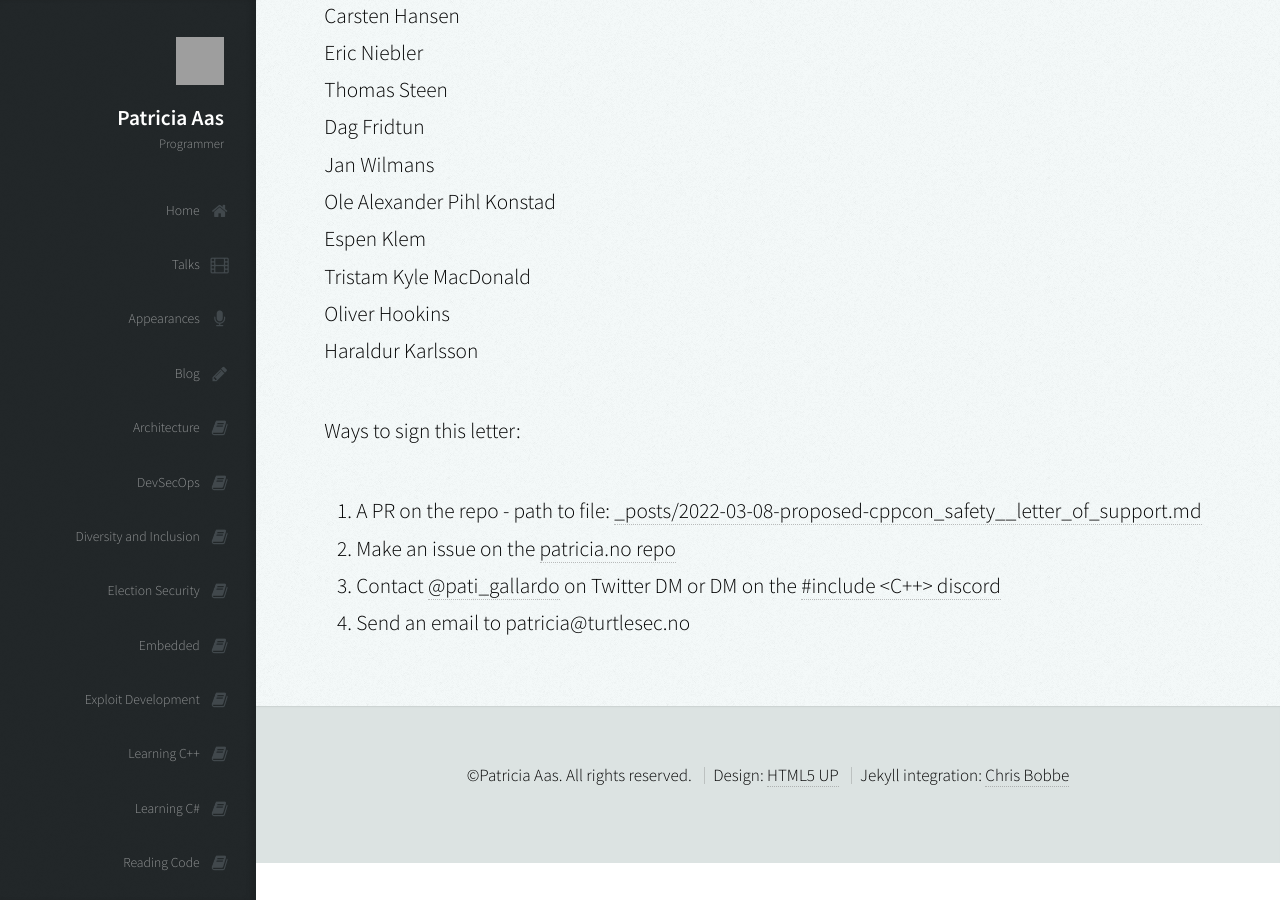
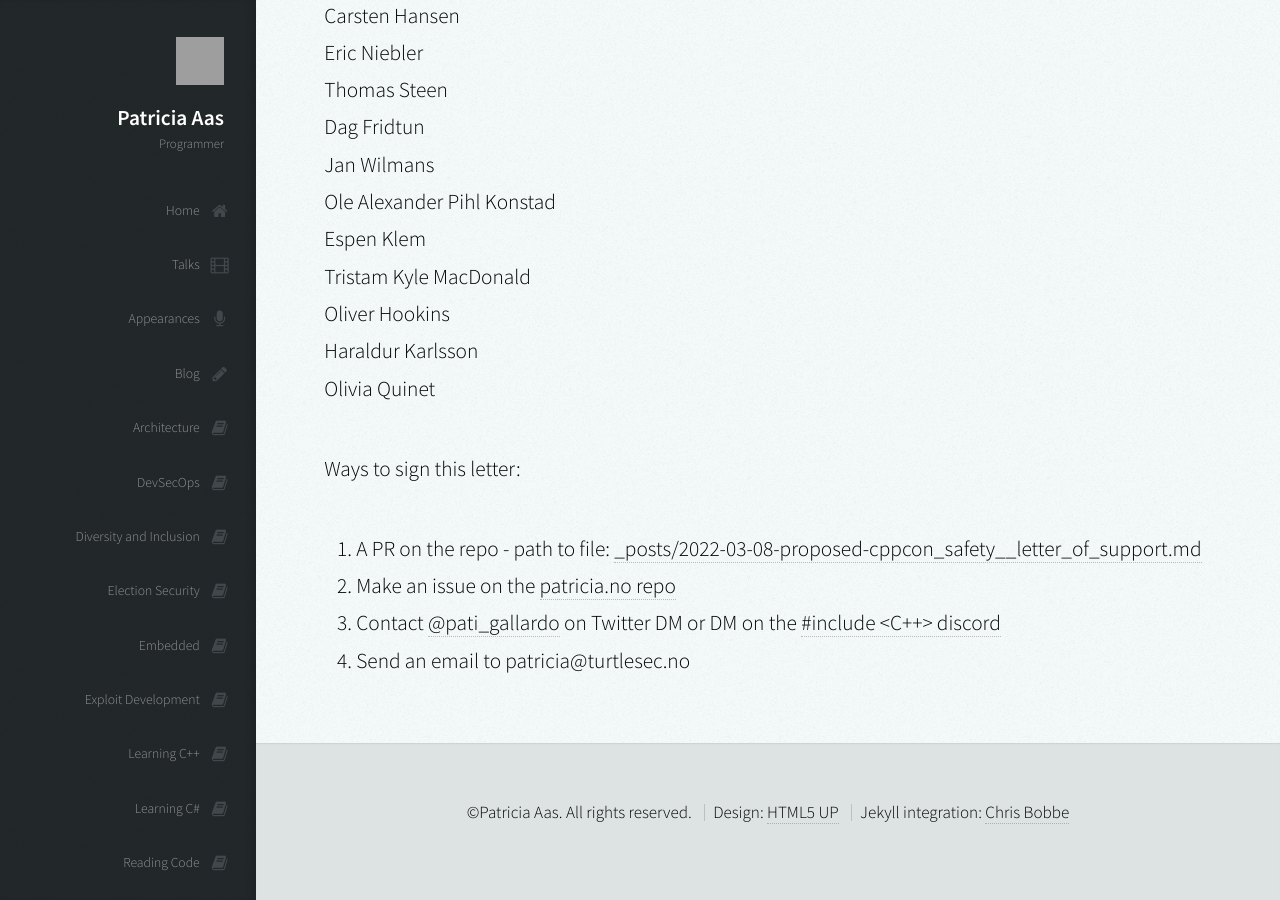
Before and after one commit to patricia-gallardo/patricia-gallardo.github.io, a Jekyll site: the page built from _posts/2022-03-08-proposed-cppcon_safety__letter_of_support.md, in a window 1280 px wide and 900 px high, scrolled down 6008 px. Built offline with Jekyll 4.4.1, drawn with Linux system fonts in a browser that asks for light colours; nearby versions of some CDN libraries; grey boxes are pictures that could not be loaded.

Commit message:
Update 2022-03-08-proposed-cppcon_safety__letter_of_support.md

```diff
--- a/_posts/2022-03-08-proposed-cppcon_safety__letter_of_support.md
+++ b/_posts/2022-03-08-proposed-cppcon_safety__letter_of_support.md
@@ -169,6 +169,7 @@ Espen Klem <br>
 Tristam Kyle MacDonald <br>
 Oliver Hookins <br>
 Haraldur Karlsson <br>
+Olivia Quinet <br>
 
 
 Ways to sign this letter:
```
